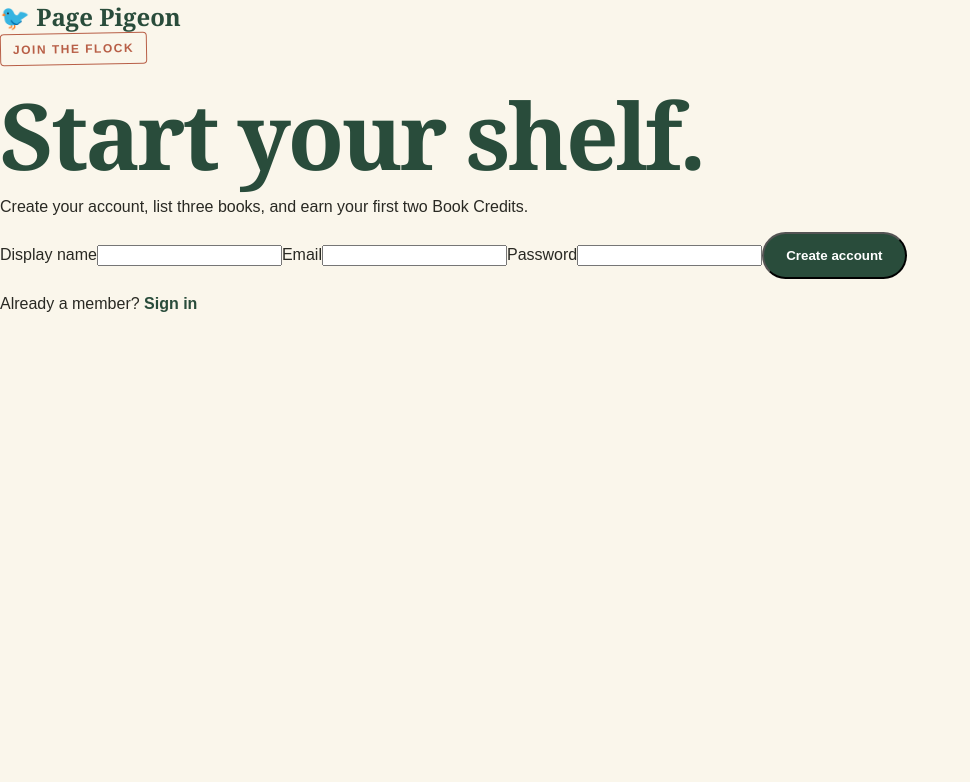
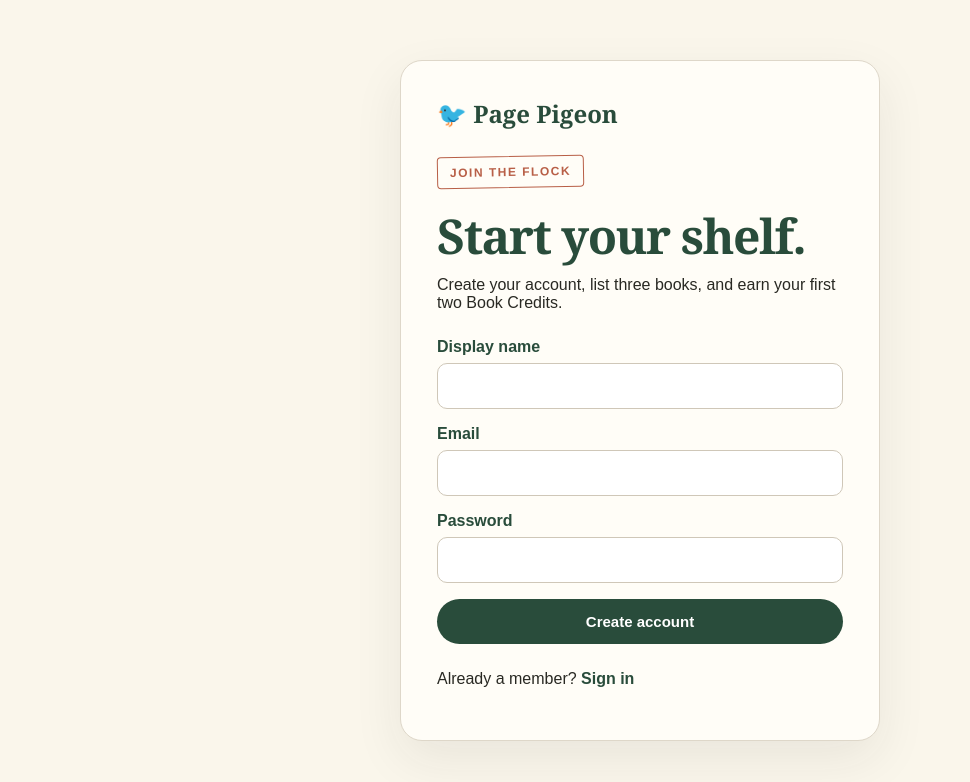
Before and after one commit to kametts23-prog/page-pigeon, a Next.js app: page /sign-up in a window 1280 px wide. Shown: the top 782 px of the page, without its empty margins (0-970 px from the left). Built offline with nearby package versions, Linux system fonts and the light colour scheme.

Commit message:
Style authentication and member dashboard

```diff
--- a/app/globals.css
+++ b/app/globals.css
@@ -124,3 +124,27 @@ h2 {
   .hero { margin-top: 42px; }
   .cards { grid-template-columns: 1fr; }
 }
+
+
+.authWrap { min-height: 100vh; display: grid; place-items: center; padding: 28px; }
+.authCard { width: min(100%, 480px); background: var(--paper); border: 1px solid #ded7c9; border-radius: 22px; padding: 36px; box-shadow: 0 18px 50px rgba(41,41,35,.08); }
+.authBrand { margin-bottom: 26px; }
+.authTitle { font-size: 48px; letter-spacing: -1.5px; line-height: 1; text-align: left; margin: 24px 0 12px; }
+.authForm { display: grid; gap: 16px; margin: 26px 0; }
+.authForm label { display: grid; gap: 7px; font-weight: 700; color: var(--forest); }
+.authForm input { width: 100%; padding: 13px 14px; border: 1px solid #cfc7b8; border-radius: 10px; background: white; font: inherit; }
+.formButton { border: 0; cursor: pointer; font-size: 15px; }
+.notice { padding: 12px 14px; border-radius: 10px; line-height: 1.4; }
+.notice.error { background: #f7e5df; color: #7d3425; }
+.notice.success { background: #e6efe8; color: var(--forest); }
+.textButton { border: 0; background: transparent; color: var(--forest); font-weight: 700; cursor: pointer; }
+.dashboard { max-width: 1050px; margin: 50px auto; padding: 0 24px 80px; }
+.eyebrow { color: var(--terracotta); font-weight: 800; letter-spacing: 1.5px; font-size: 12px; }
+.dashboardTitle { font-size: clamp(48px, 7vw, 76px); text-align: left; margin: 10px 0 16px; }
+.left { margin-left: 0; }
+.creditCard { margin: 38px 0 20px; padding: 26px; border-radius: 18px; background: var(--forest); color: white; display: grid; gap: 6px; }
+.creditCard strong { font-family: Georgia, serif; font-size: 46px; }
+.creditCard small { opacity: .8; }
+.dashboardGrid { display: grid; grid-template-columns: 1fr 1fr; gap: 18px; }
+.dashboardGrid article { background: var(--paper); border: 1px solid #ded7c9; border-radius: 18px; padding: 28px; }
+@media (max-width: 720px) { .dashboardGrid { grid-template-columns: 1fr; } .authCard { padding: 26px; } }
```
